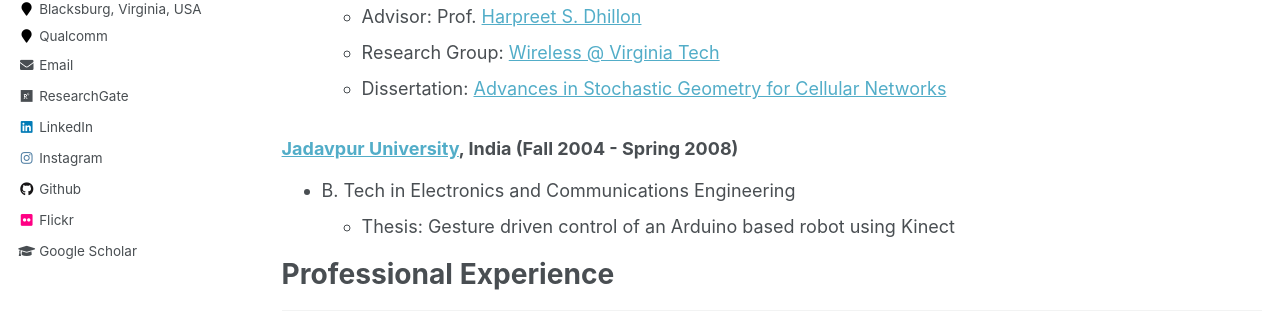
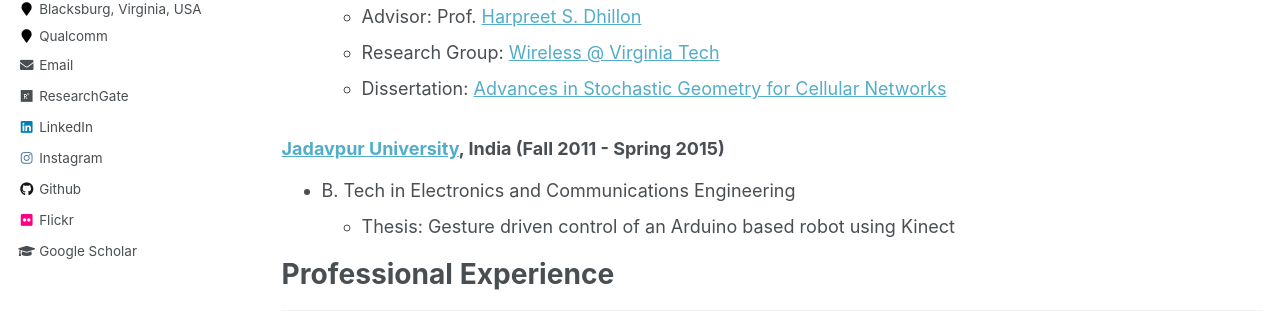
Before and after one commit to chiranjibsaha/chiranjibsaha.github.io, a Jekyll site: the page built from _pages/cv.md, in a window 1280 px wide and 900 px high. Shown: the part 376-706 px from the top of the window. Built offline with Jekyll 4.4.1, drawn with Linux system fonts in a browser that asks for light colours.

Commit message:
Update cv.md

```diff
--- a/_pages/cv.md
+++ b/_pages/cv.md
@@ -21,7 +21,7 @@
     *  Research Group: [Wireless @ Virginia Tech](https://wireless.vt.edu){:target="_blank"}
     * Dissertation: [Advances in Stochastic Geometry for Cellular Networks](../files/Saha_C_D_2020.pdf){:target="_blank"}
 
-### [Jadavpur University](http://www.jaduniv.edu.in){:target="_blank"}, India (Fall 2004 - Spring 2008)
+### [Jadavpur University](http://www.jaduniv.edu.in){:target="_blank"}, India (Fall 2011 - Spring 2015)
 * B. Tech in Electronics and Communications Engineering
     * Thesis: Gesture driven control of an Arduino based robot using Kinect
 
```
